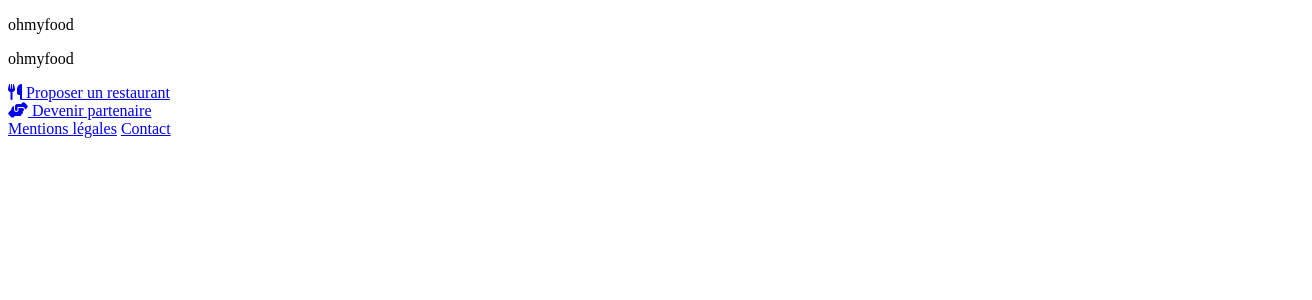
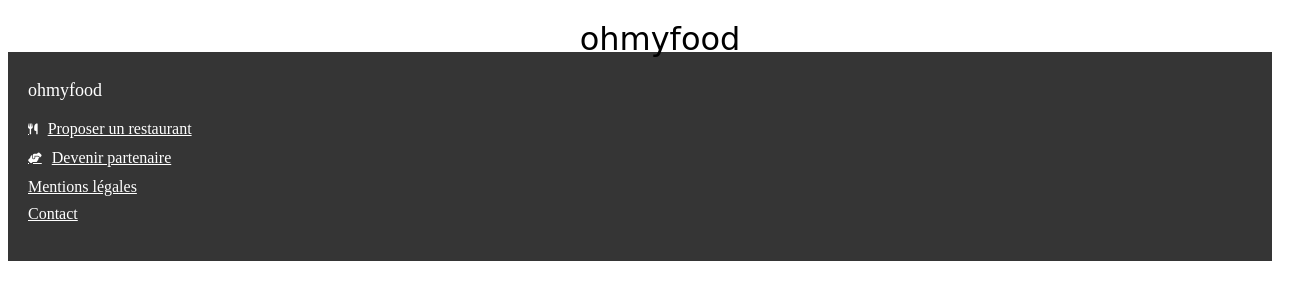
Before and after one commit to imene-yahiaoui/OhMyFood-Paris, a plain HTML site: page index.html in a window 1280 px wide. Shown: the whole page, 1312 px wide, since content can reach past the window. Drawn offline with Linux system fonts and the light colour scheme; a web font is replaced by a local one.

Commit message:
add header and footer

```diff
--- a/assets/css/style.scss
+++ b/assets/css/style.scss
@@ -0,0 +1 @@
+@import "../../sass/pages/home";
--- a/sass/layout/_footer.scss
+++ b/sass/layout/_footer.scss
@@ -42,59 +42,3 @@ footer {
     row-gap: 29px;
   }
 }
-
-@import "../utils/mixin";
-
-@include pour_tablet {
-  footer {
-    display: flex;
-    flex-direction: row;
-
-    margin-top: -5px;
-    padding-top: 0px;
-    padding-bottom: 0px;
-    height: 106px;
-    //   justify-content: flex-start;
-    justify-content: center;
-    .footer_titre {
-      order: 2;
-      padding-left: 32px;
-      padding-top: 22px;
-      font-size: 18px;
-      font-weight: 400;
-      list-style: none;
-    }
-    a {
-      margin-top: 0px;
-    }
-
-    .info-footer {
-      order: 1;
-      flex-direction: row;
-      column-gap: 26px;
-      align-items: center;
-    }
-
-    .icon-footer {
-      margin-bottom: 0px;
-    }
-
-    .mail {
-      margin-top: 0px;
-    }
-  }
-}
-
-@include pour_PC {
-  footer {
-    padding-left: 155px;
-    display: flex;
-    flex-direction: row;
-    padding-left: 60px;
-    margin-top: -5px;
-    padding-top: 0px;
-    padding-bottom: 0px;
-    height: 106px;
-    justify-content: center;
-  }
-}
--- a/sass/layout/_header_menu.scss
+++ b/sass/layout/_header_menu.scss
@@ -23,17 +23,3 @@
   left: 37px;
   top: 20px;
 }
-
-@import "../utils/mixin";
-
-@include pour_tablet {
-  .fa-arrow-left {
-    left: 64px;
-  }
-}
-
-@include pour_PC {
-  .fa-arrow-left {
-    left: 76px;
-  }
-}
--- /dev/null
+++ b/sass/pages/_home.scss
@@ -0,0 +1,3 @@
+
+@import "../layout/header";
+@import "../layout/footer";
```
Also changed, not shown: assets/css/style.css, 1 other file.
